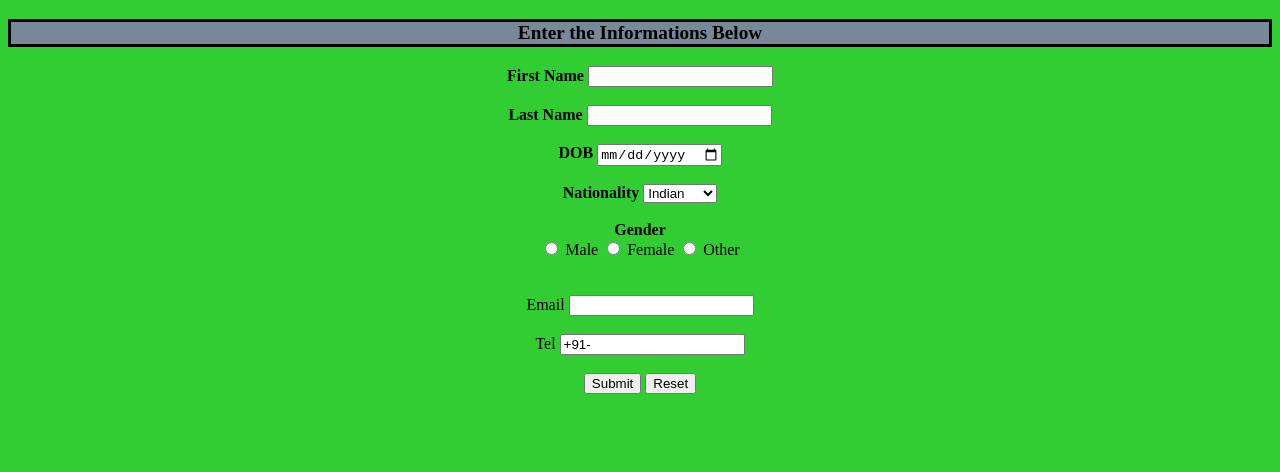
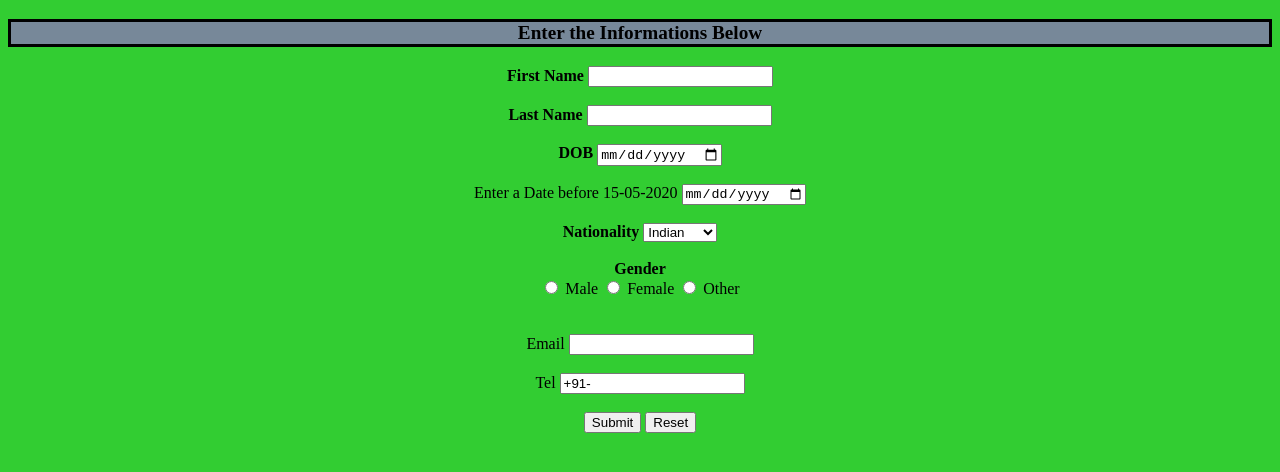
Before and after one commit to pranabacharya/html5_practice, a plain HTML site: page forms.html in a window 1280 px wide. Drawn offline with Linux system fonts and the light colour scheme.

Commit message:
modified previous

```diff
--- a/forms.html
+++ b/forms.html
@@ -38,6 +38,9 @@
         <b class="font_size"><label for="dob">DOB</label></b>
         <input type="date" id="dob" value="dob"> <br>
         <br>
+        <label for="datemax">Enter a Date before 15-05-2020</label>
+        <input type="date" id="dob" name="dob" max="15-05-2020" min="15-05-1995"><br>
+        <br>
         <b><label for="nationality">Nationality</label></b>
         <!-- <input type="text" id="nationality" name="nationality"> -->
         <select name="nation" id="nationality">
```
